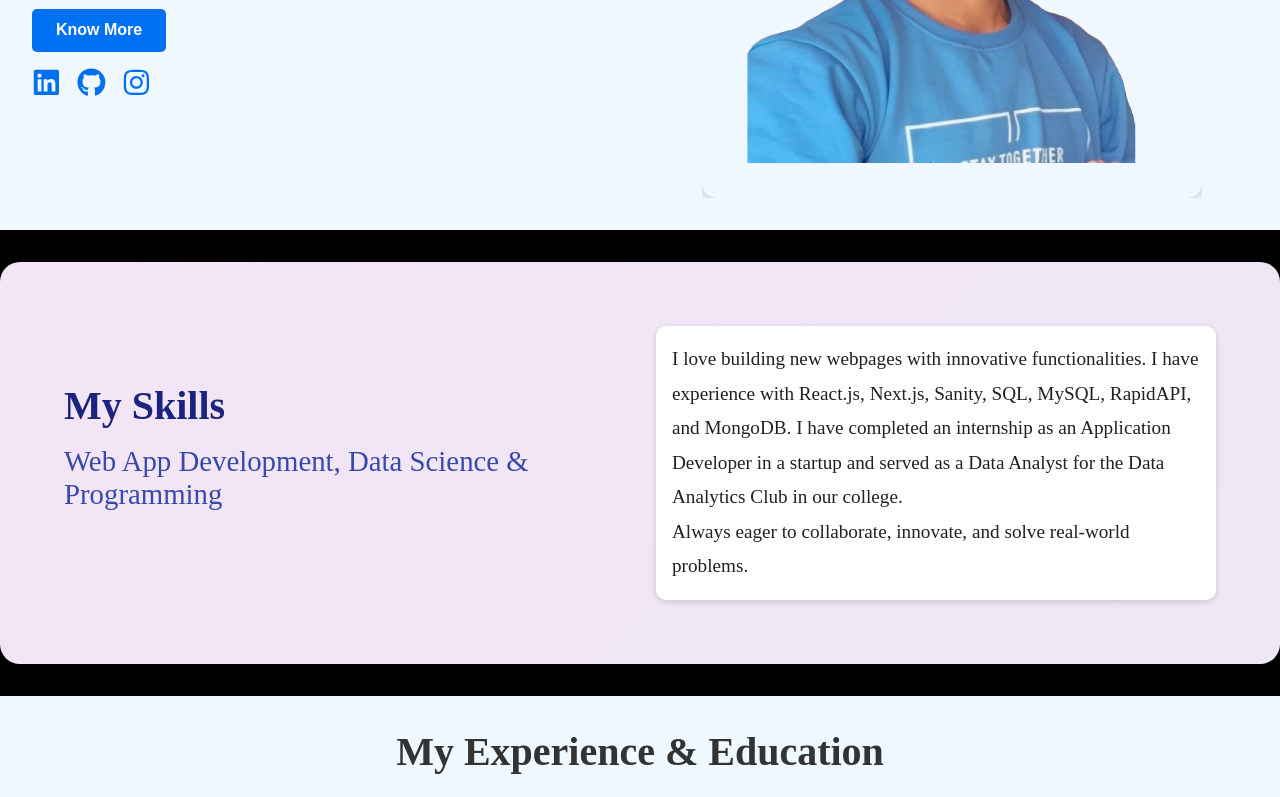
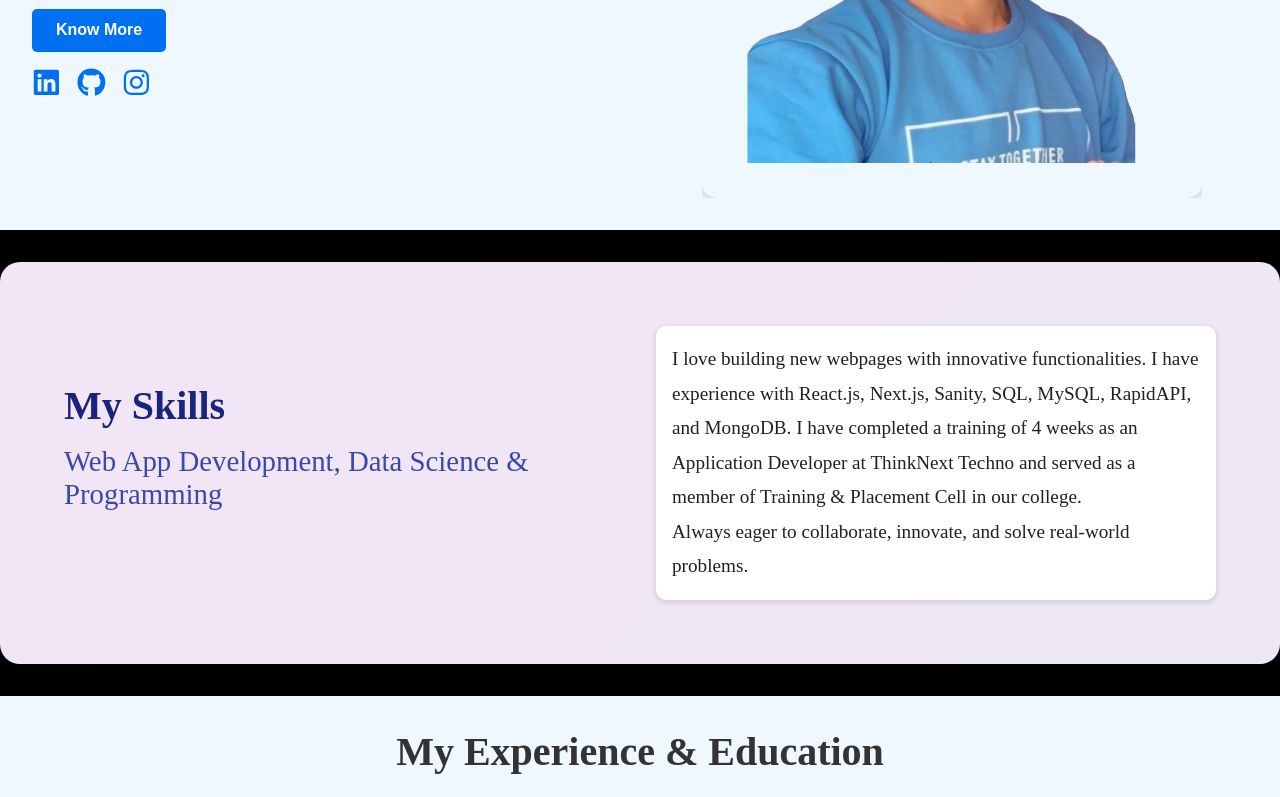
Before and after one commit to PRIYANSHU700/Portfolio, a Next.js app: page / in a window 1280 px wide. Shown: the part 434-1231 px from the top of the page. Built offline with nearby package versions, Linux system fonts and the light colour scheme.

Commit message:
Update Homesection2.js

```diff
--- a/components/Homesection2.js
+++ b/components/Homesection2.js
@@ -16,8 +16,8 @@ const Homesection2 = () => {
         <p className={styles.description}>
           I love building new webpages with innovative functionalities. I have
           experience with React.js, Next.js, Sanity, SQL, MySQL, RapidAPI, and MongoDB.
-          I have completed an internship as an Application Developer in a startup and
-          served as a Data Analyst for the Data Analytics Club in our college.<br />
+          I have completed a training of 4 weeks as an Application Developer at ThinkNext Techno and
+          served as a member of Training & Placement Cell in our college.<br />
           Always eager to collaborate, innovate, and solve real-world problems.
         </p>
       </div>
```
